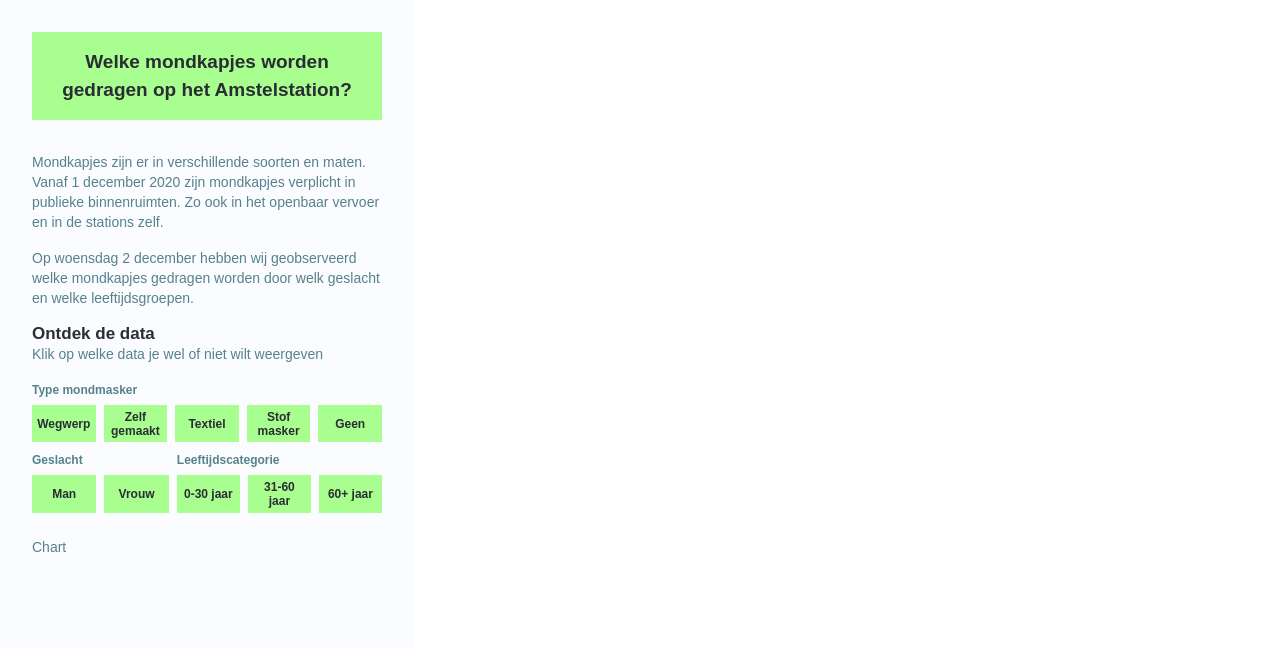
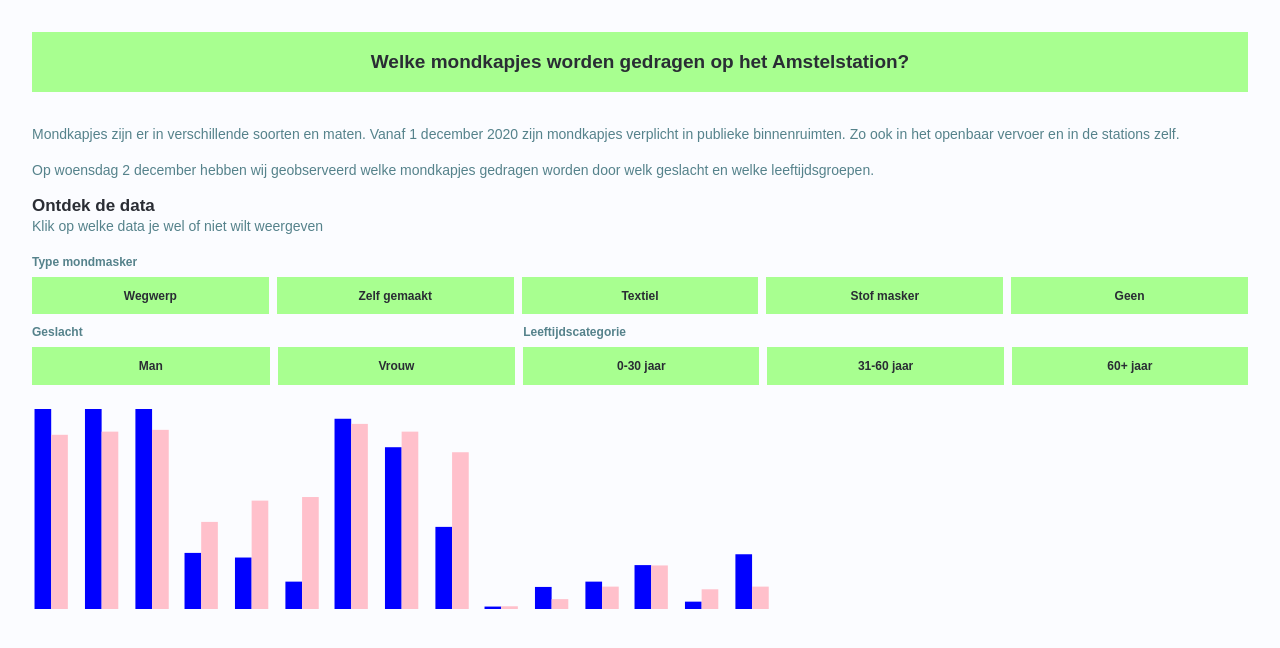
Before and after one commit to StanBankras/facemask-datavisualisation, a Vue app: page / in a window 1280 px wide. Shown: the top 648 px of the page. Built offline with nearby package versions, Linux system fonts and the light colour scheme.

Commit message:
Filtering data

```diff
--- a/package.json
+++ b/package.json
@@ -9,6 +9,7 @@
   },
   "dependencies": {
     "core-js": "^3.6.5",
+    "d3": "^6.2.0",
     "sass": "^1.29.0",
     "sass-loader": "^10.1.0",
     "vue": "^2.6.11"
--- a/src/App.vue
+++ b/src/App.vue
@@ -13,7 +13,7 @@
     <h2>Ontdek de data</h2>
     <p>Klik op welke data je wel of niet wilt weergeven</p>
     <filters :initial="filterGroups" @update="f => filterGroups = f"/>
-    <chart/>
+    <chart :filters="filterGroups"/>
   </div>
 </template>
 
@@ -89,7 +89,7 @@
 #app {
   background-color: var(--white);
   width: 100vw;
-  max-width: 414px;
+  /* max-width: 414px; */
   height: 100vh;
   overflow-x: hidden;
   padding: 2rem;
--- a/src/components/Chart.vue
+++ b/src/components/Chart.vue
@@ -1,3 +1,164 @@
 <template>
-  <p>Chart</p>
+  <div>
+    <svg :width="width" :height="height" ref="chart">
+      <g
+        :transform="`translate(${ i * group.data.length * barWidth * 3 }, 0)`"
+        v-for="(group, i) in filteredResults"
+        :key="group.name">
+        <g
+          v-for="bars in group.data"
+          :key="bars.age">
+          <rect
+            v-for="(bar, i) in bars.data"
+            :key="bar.age"
+            :height="yAxis(bar)"
+            :width="barWidth"
+            :y="height - yAxis(bar)"
+            :x="xSubgroup(bars.age) + barWidth * i"
+            :fill="filteredGender ? filteredGender.name === 'Man' ? 'pink' : 'blue' : i === 0 ? 'blue' : 'pink'"
+          />
+        </g>
+      </g>
+    </svg>
+  </div>
 </template>
+
+<script>
+import { scaleBand, scaleLinear } from 'd3';
+
+export default {
+  props: ['filters'],
+  computed: {
+    groups() {
+      return this.filteredResults.map(r => r.name);
+    },
+    subgroups() {
+      const data = this.filteredResults.map(r => r.data);
+      return [...new Set(...data.map(d => d.map(x => x.age)))];
+    },
+    heighest() {
+      const data = this.filteredResults.map(r => r.data[0].data);
+      return Math.max(...data.flat());
+    },
+    xAxis() {
+      return scaleBand()
+        .domain(this.groups)
+        .range([0, this.width])
+        .padding([0.2]);
+    },
+    xSubgroup() {
+      return scaleBand()
+        .domain(this.subgroups)
+        .range([0, this.xAxis.bandwidth()])
+        .padding([0.05]);
+    },
+    yAxis() {
+      return scaleLinear()
+        .domain([0, this.heighest])
+        .range([0, this.height]);
+    },
+    barWidth() {
+      const data = this.filteredResults.map(r => r.data[0].data).flat();
+      return this.width / (data.length * 2 * 3);
+    },
+    filteredGender() {
+      return this.filters.gender.find(f => !f.active);
+    },
+    totalPersons() {
+      return {
+        male: {
+          '0-30 jaar': this.results.reduce((acc, curr) => acc + curr.data.find(c => c.age === '0-30 jaar').data[0], 0),
+          '31-60 jaar': this.results.reduce((acc, curr) => acc + curr.data.find(c => c.age === '31-60 jaar').data[0], 0),
+          '60+ jaar': this.results.reduce((acc, curr) => acc + curr.data.find(c => c.age === '60+ jaar').data[0], 0)
+        },
+        female: {
+          '0-30 jaar': this.results.reduce((acc, curr) => acc + curr.data.find(c => c.age === '0-30 jaar').data[1], 0),
+          '31-60 jaar': this.results.reduce((acc, curr) => acc + curr.data.find(c => c.age === '31-60 jaar').data[1], 0),
+          '60+ jaar': this.results.reduce((acc, curr) => acc + curr.data.find(c => c.age === '60+ jaar').data[1], 0)
+        }
+      }
+    },
+    relativeResults() {
+      return this.results.map(entry => {
+        return {
+          name: entry.name,
+          data: entry.data.map(d => {
+            return {
+              age: d.age,
+              data: [d.data[0] / this.totalPersons.male[d.age] * 100, d.data[1] / this.totalPersons.female[d.age] * 100]
+            }
+          })
+        }
+      });
+    },
+    filteredResults() {
+      let results = this.relativeResults;
+
+      // Filter age groups
+      results = results.map(d => {
+        return {
+          name: d.name,
+          data: d.data.filter(x => this.filters.age.find(a => a.name === x.age).active)
+        }
+      });
+
+      // Filter male/female
+      results = results.map(d => {
+        console.log(this.filteredGender);
+        return {
+          name: d.name,
+          data: d.data.map(x => {
+            return {
+              age: x.age,
+              data: !this.filteredGender ? x.data : this.filteredGender.name === 'Man' ? [x.data[1]] : [x.data[0]]
+            }
+          })
+        }
+      });
+
+      return results.filter(entry => this.filters.type.find(t => t.name === entry.name).active);
+    }
+  },
+  data() {
+    return {
+      width: 1000,
+      height: 200,
+      xPadding: 5,
+      results: [
+        {
+          name: 'Wegwerp',
+          data: [{ age: '0-30 jaar', data: [82, 64] }, { age: '31-60 jaar', data: [34, 18] }, { age: '60+ jaar', data: [11, 8] }]
+        },
+        {
+          name: 'Zelf gemaakt',
+          data: [{ age: '0-30 jaar', data: [23, 32] }, { age: '31-60 jaar', data: [7, 11] }, { age: '60+ jaar', data: [1, 5] }]
+        },
+        {
+          name: 'Textiel',
+          data: [{ age: '0-30 jaar', data: [78, 68] }, { age: '31-60 jaar', data: [22, 18] }, { age: '60+ jaar', data: [3, 7] }]
+        },
+        {
+          name: 'Stof masker',
+          data: [{ age: '0-30 jaar', data: [1, 1] }, { age: '31-60 jaar', data: [3, 1] }, { age: '60+ jaar', data: [1, 1] }]
+        },
+        {
+          name: 'Geen',
+          data: [{ age: '0-30 jaar', data: [18, 16] }, { age: '31-60 jaar', data: [1, 2] }, { age: '60+ jaar', data: [2, 1] }]
+        }
+      ]
+    }
+  }
+}
+</script>
+
+<style lang="scss" scoped>
+.fade-enter-active, .fade-leave-active {
+  transition: opacity .5s;
+}
+.fade-enter, .fade-leave-to /* .fade-leave-active below version 2.1.8 */ {
+  opacity: 0;
+}
+svg * {
+  transition: .5s;
+}
+</style>
```
Also changed, not shown: 1 other file (tests, documents, lock files or other folders).
